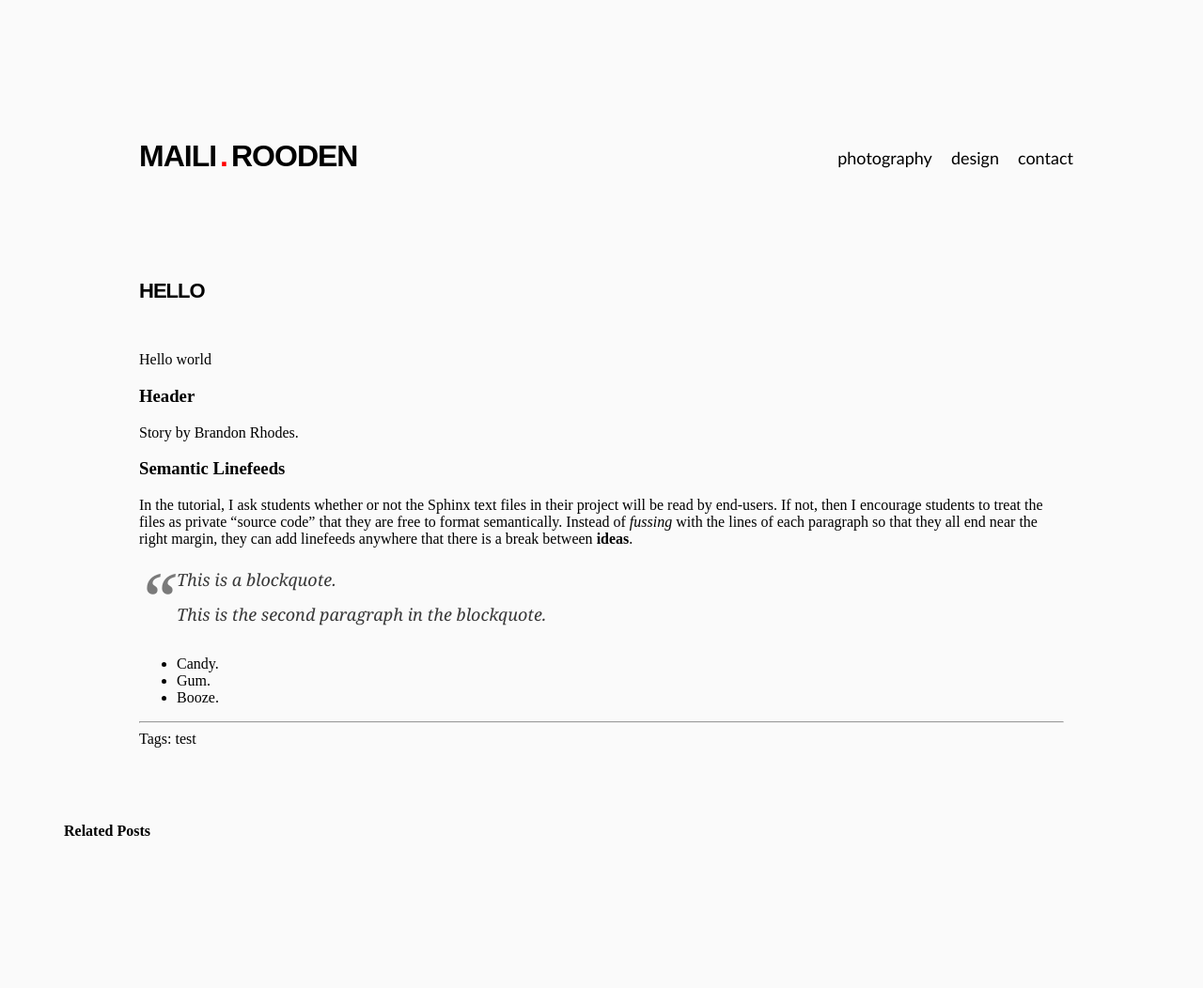
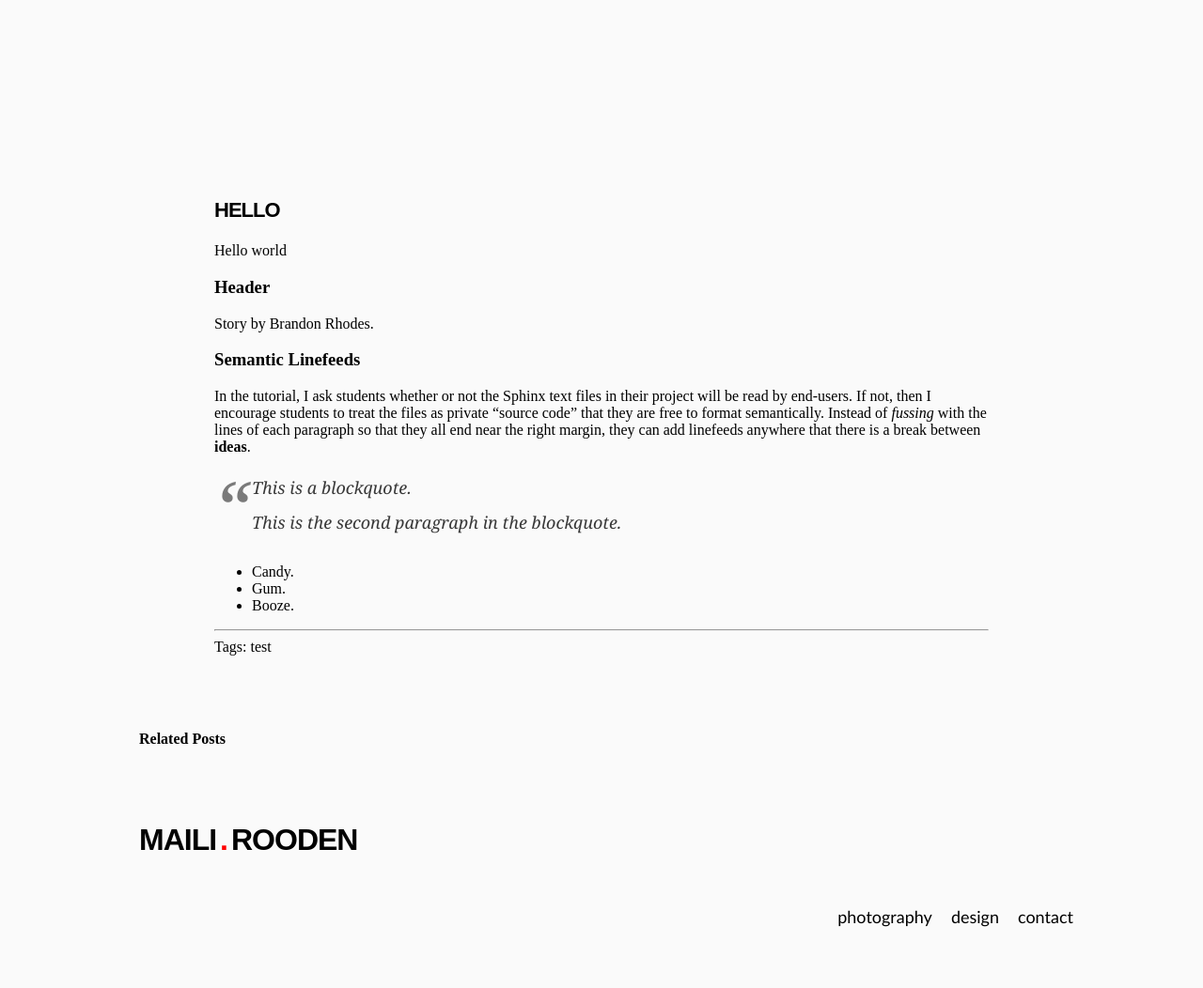
Before and after one commit to hellomaili/hellomaili.github.com, a Jekyll site: the page built from blog/_posts/2013-02-16-hello.md, in a window 1280 px wide. Shown: the whole page at 94% size. Built offline with Jekyll 4.4.1, drawn with Linux system fonts in a browser that asks for light colours; before the commit the page ends 975 px from its top, so only the background shows below that.

Commit message:
div teema

```diff
--- a/_layouts/default.html
+++ b/_layouts/default.html
@@ -6,7 +6,11 @@
 	<link rel="stylesheet" href="/css/default.css" type="text/css" />{% for css in page.css %}
 	<link rel="stylesheet" href="{{ css }}" type="text/css" />{% endfor %}{% for js in page.javascript %}
 	<script type="text/javascript" src="{{ js }}"></script>{% endfor %}
+    <div id="post">
+{{ content }}
+</div>
 </head><body>
+
 
 <ul class=menu>
 	<li><a href="/photography.html">photography</a></li>
@@ -16,6 +20,4 @@
 
 <h1><a href="/">Maili<span class=dot>.</span>Rooden</a></h1>
 
-{{ content }}
-
 </body></html>
--- a/_layouts/images.html
+++ b/_layouts/images.html
@@ -6,7 +6,7 @@ css:
 - /css/lytebox.css
 ---
 
-<div id="post">
+
   <h2><a href="{{ page.url }}">{{ page.title }}</a></h2>{% if post.summary and post.summary.size > 0 %}
   <div>{{ post.summary }}</div>{% endif %}
   {{ content }}
--- a/css/default.css
+++ b/css/default.css
@@ -101,7 +101,7 @@ h2 {
 	text-transform: uppercase;
 	font: bold 22px/32px sans-serif;
 	letter-spacing: -1px;
-	padding: 30px 0;
+	padding: 60px 0 0 0;
 
 }
 
```
